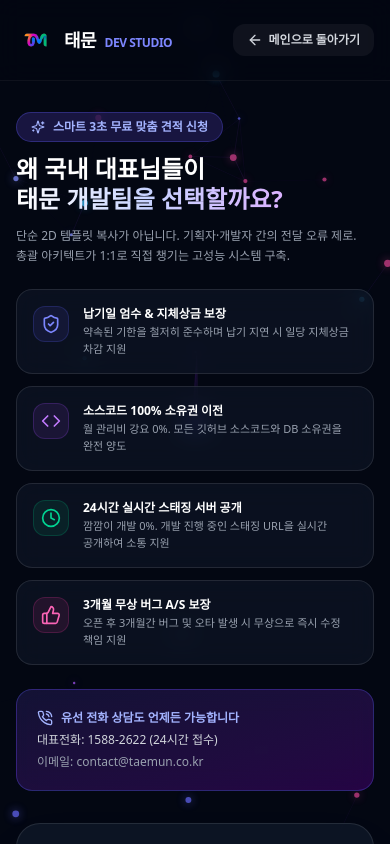
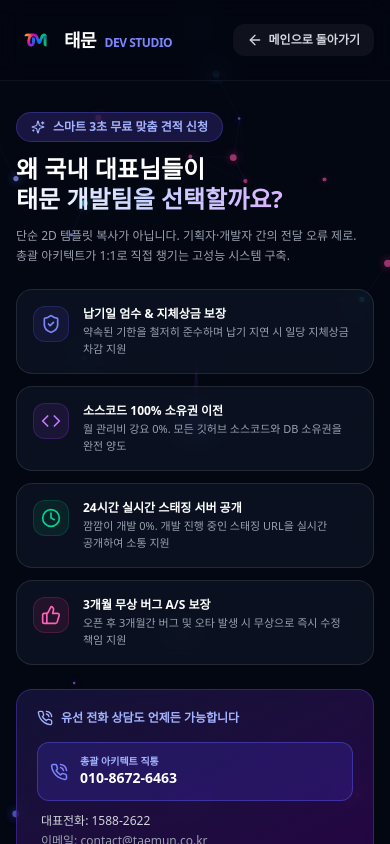
Before and after one commit to taemuntech/taemun-net, a Next.js app: page /inquiry in a window 390 px wide. Shown: the top 844 px of the page. Built offline with nearby package versions, Linux system fonts and the light colour scheme; no server answers.

Commit message:
fix(inquiry): replace 24h tag with direct architect phone box (010-8672-6463)

```diff
--- a/src/app/inquiry/page.tsx
+++ b/src/app/inquiry/page.tsx
@@ -227,13 +227,24 @@
               </div>
             </div>
 
-            <div className="p-5 lg:p-6 rounded-2xl bg-gradient-to-br from-indigo-950/60 to-purple-950/60 border border-indigo-500/30 backdrop-blur-md text-xs space-y-1.5">
+            <div className="p-5 lg:p-6 rounded-2xl bg-gradient-to-br from-indigo-950/60 to-purple-950/60 border border-indigo-500/30 backdrop-blur-md text-xs space-y-3">
               <div className="flex items-center gap-2 font-bold text-indigo-300">
                 <PhoneCall className="w-4 h-4" />
                 <span>유선 전화 상담도 언제든 가능합니다</span>
               </div>
-              <p className="text-gray-300">대표전화: 1588-2622 (24시간 접수)</p>
-              <p className="text-gray-400">이메일: contact@taemun.co.kr</p>
+              <div className="grid grid-cols-1 gap-2 pt-1">
+                <a href="tel:010-8672-6463" className="flex items-center gap-3 p-3 rounded-xl bg-indigo-600/20 border border-indigo-500/40 hover:border-indigo-400 transition-all text-white font-bold">
+                  <PhoneCall className="w-4.5 h-4.5 text-indigo-400 shrink-0" />
+                  <div className="text-left">
+                    <div className="text-[10px] text-indigo-300 uppercase font-bold">총괄 아키텍트 직통</div>
+                    <div className="text-sm lg:text-base text-white">010-8672-6463</div>
+                  </div>
+                </a>
+                <div className="flex flex-col lg:flex-row lg:items-center justify-between text-gray-300 gap-1 px-1 pt-1">
+                  <span>대표전화: 1588-2622</span>
+                  <span className="text-gray-400">이메일: contact@taemun.co.kr</span>
+                </div>
+              </div>
             </div>
           </div>
 
```
